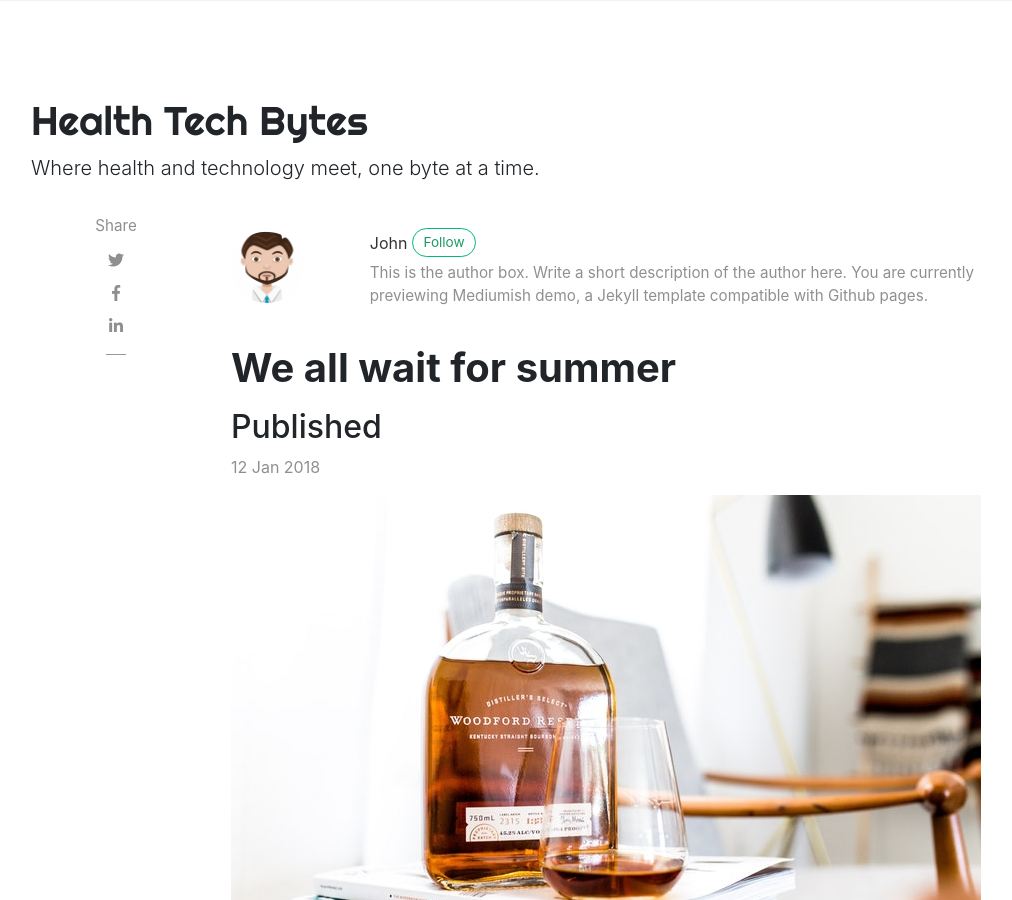
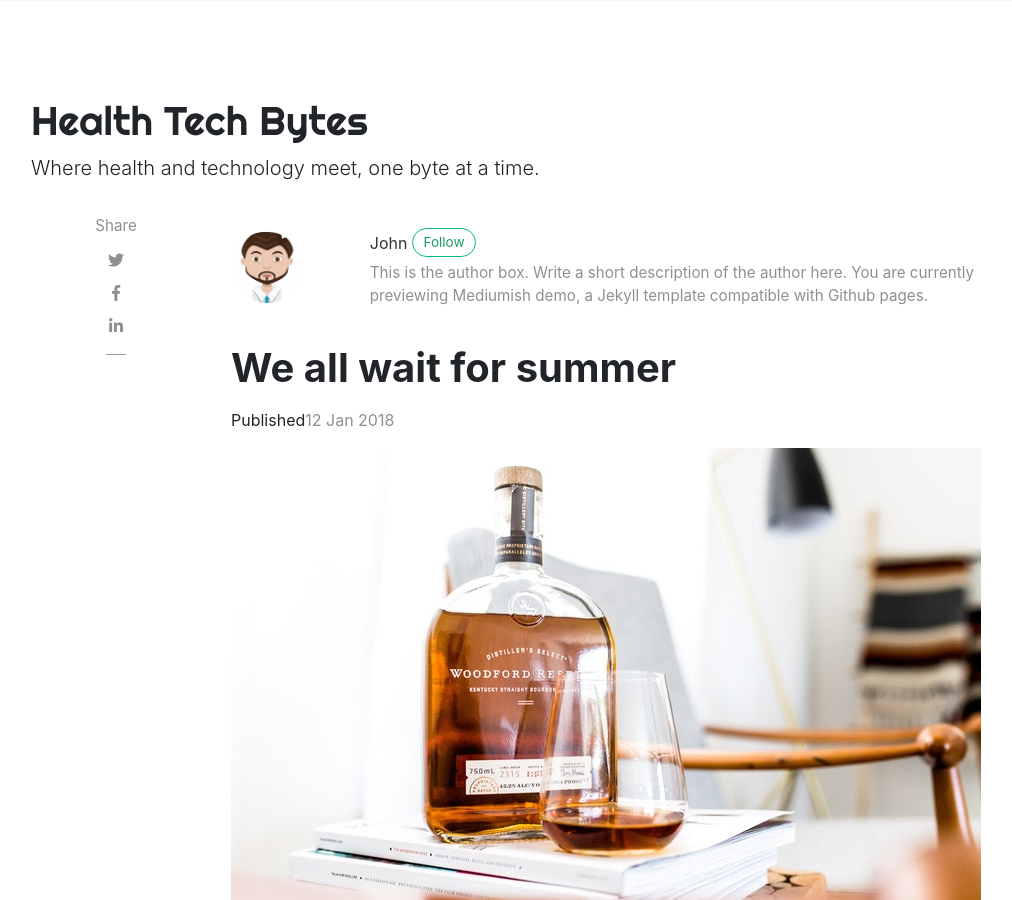
Before and after one commit to slsu0424/slsu0424.github.io, a Jekyll site: the page built from _posts/2018-01-12-we-all-wait-for-summer.md, in a window 1280 px wide and 900 px high. Shown: the whole window, without its empty margins (54-1066 px from the left). Built offline with Jekyll 4.4.1, drawn with Linux system fonts in a browser that asks for light colours; nearby versions of some CDN libraries; comment, search, counter and statistics services are not loaded.

Commit message:
Update post.html

```diff
--- a/_layouts/post.html
+++ b/_layouts/post.html
@@ -39,7 +39,7 @@
 
                 <!-- Post Title -->
                 <h1 class="posttitle">{{ page.title }}</h1>
-                <h2><span>Published</span></h2><span class="post-date"><time class="post-date" datetime="{{ page.date | date:"%Y-%m-%d" }}">{{ page.date | date_to_string }}</time></span>
+                <span>Published</span><span class="post-date"><time class="post-date" datetime="{{ page.date | date:"%Y-%m-%d" }}">{{ page.date | date_to_string }}</time></span>
                 {% include reading-time.html %}
             </div>
 
```
